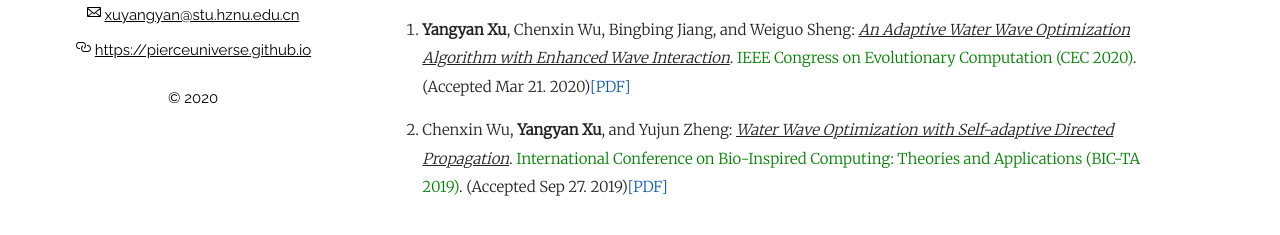
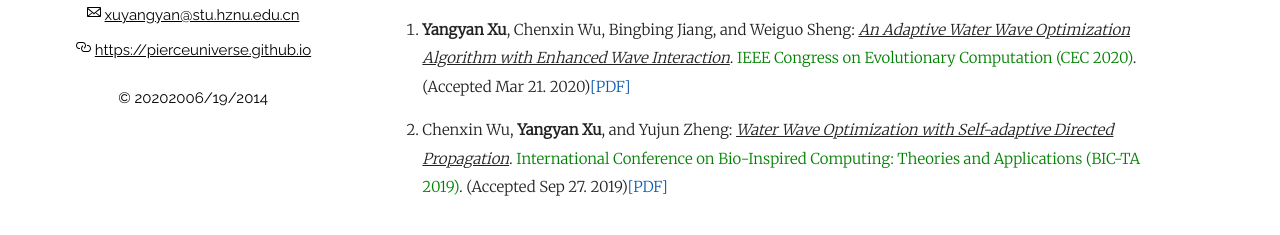
Before and after one commit to PierceUniverse/PierceUniverse.github.io, a Jekyll site: the page built from index.md, in a window 1280 px wide. Shown: the part 503-738 px from the top of the page. Built offline with Jekyll 4.4.1, drawn with Linux system fonts in a browser that asks for light colours; comment, search, counter and statistics services are not loaded; our own code applies the rules of GitHub Pages for plain Markdown files.

Commit message:
tune loc

```diff
--- a/_layouts/default.html
+++ b/_layouts/default.html
@@ -35,26 +35,15 @@
         {%- endif -%}
 
         <p>&copy;
-          {{ "now" | date: "%Y" }}</p>
+          {{ "now" | date: "%Y%M%D%H" }}</p>
       </section>
       <section class="content">
         {{ content }}
       </section>
-    </main>
-    {%- if site.plainwhite.analytics_id -%}
-      <script async src="https://www.googletagmanager.com/gtag/js?id={{ site.plainwhite.analytics_id }}"></script>
-      <script>
-		window.dataLayer = window.dataLayer || [];
-		function gtag() { dataLayer.push(arguments); }
-		gtag('js', new Date());
-
-		gtag('config', '{{ site.plainwhite.analytics_id }}');
-	</script>
-    {%- endif -%}
       <!-- 不蒜子计数 -->
       <script async src="//busuanzi.ibruce.info/busuanzi/2.3/busuanzi.pure.mini.js"></script>
-<span id="busuanzi_container_site_pv" style='display:none'>| 总访问量 <span id="busuanzi_value_site_pv"></span> 次 </span>
-<span id="busuanzi_container_site_uv" style='display:none'>| 总访客数 <span id="busuanzi_value_site_uv"></span> 人 </span>
+      <span id="busuanzi_container_site_pv" style='display:none'>| Total visits <span id="busuanzi_value_site_pv"></span> times </span>
+      <span id="busuanzi_container_site_uv" style='display:none'>| Total visitors <span id="busuanzi_value_site_uv"></span> people </span>
       <!-- 不蒜子计数 -->
 
 
```
Also changed, not shown: other parts of _layouts/default.html (+10 -0 lines). Lines whose indentation alone changed are shown as unchanged.
